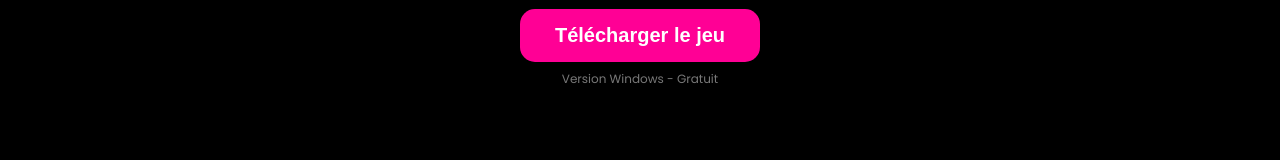
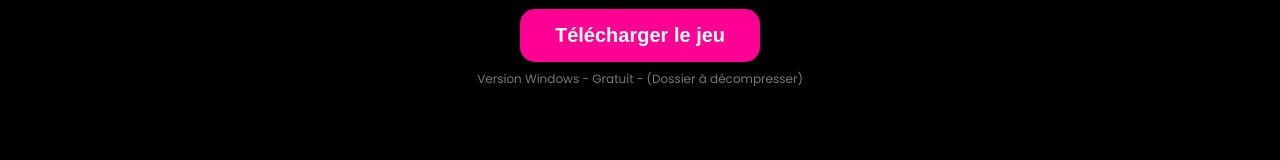
Before and after one commit to RphL44/pignrun, a plain HTML site: page index.html in a window 1280 px wide. Shown: the part 718-878 px from the top of the page. Drawn offline with Linux system fonts and the light colour scheme.

Commit message:
Update index.html

```diff
--- a/index.html
+++ b/index.html
@@ -28,7 +28,7 @@
     </div>
     <p id="description">Découvrez l'univers de PIG'N RUN : un jeu coloré, avec des musiques dynamiques <br>et qui fera travailler vos réflexes !</p>
     <button id="bouton">Télécharger le jeu</button>
-    <p id="version">Version Windows - Gratuit</p>
+    <p id="version">Version Windows - Gratuit - (Dossier à décompresser)</p>
   </section>
   <hr id="hr">
   <section id="a_propos">
```
